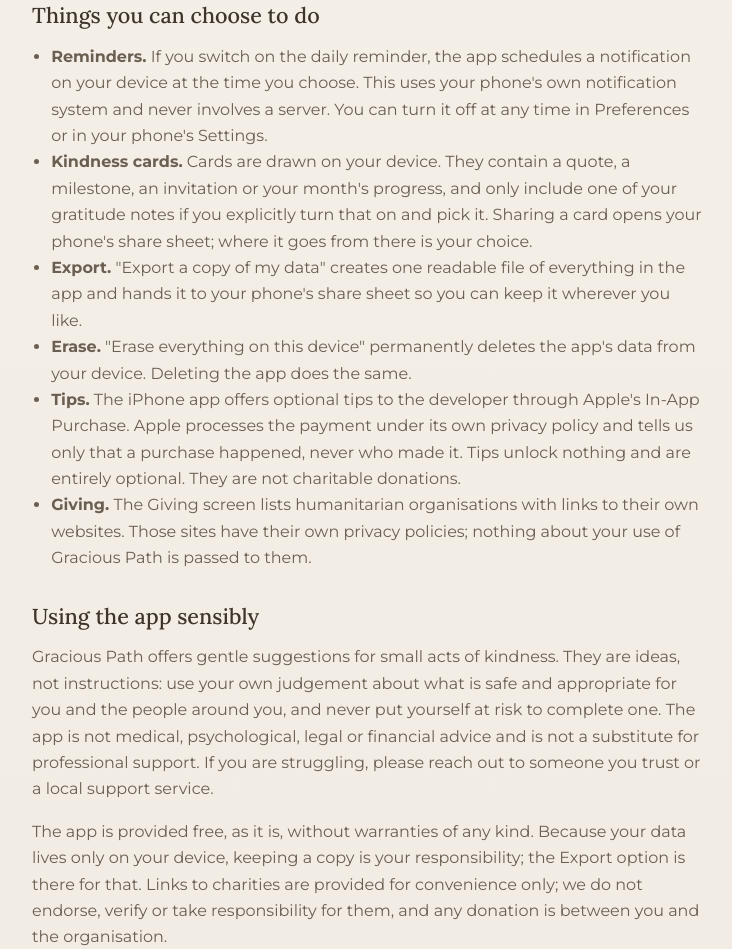
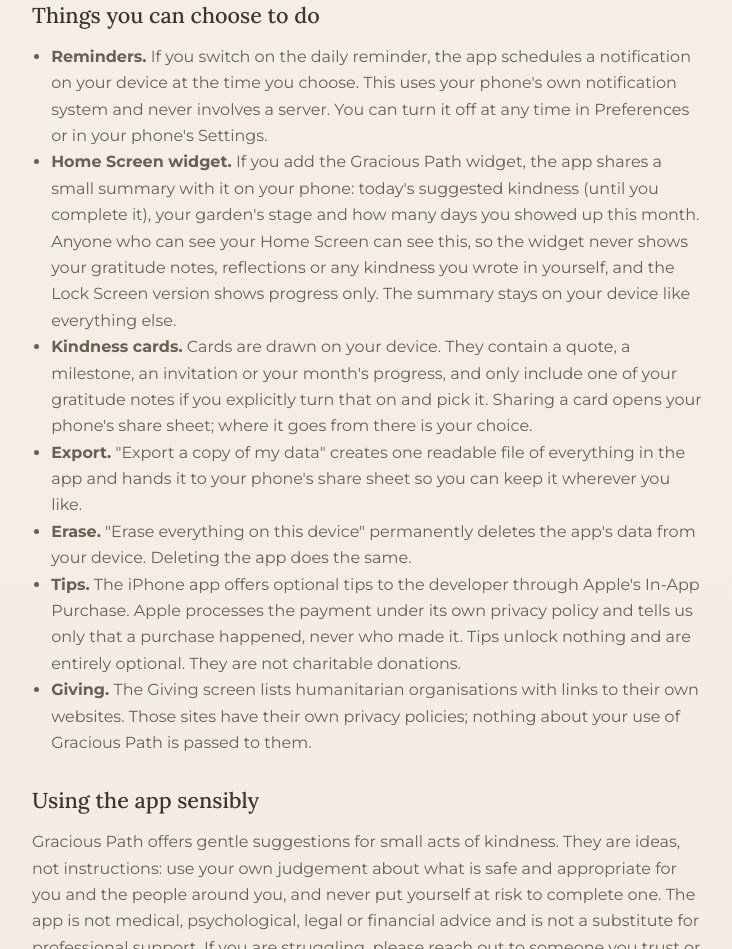
Before and after one commit to Bubblycornflakes/blessed-path-site, a plain HTML site: page index.html in a window 1280 px wide. Shown: the part 1070-2019 px from the top of the page, without its empty margins (272-1004 px from the left). Drawn offline with Linux system fonts and the light colour scheme.

Commit message:
Privacy policy: describe the optional Home Screen widget

```diff
--- a/index.html
+++ b/index.html
@@ -88,6 +88,7 @@
       <h2>Things you can choose to do</h2>
       <ul>
         <li><strong>Reminders.</strong> If you switch on the daily reminder, the app schedules a notification on your device at the time you choose. This uses your phone's own notification system and never involves a server. You can turn it off at any time in Preferences or in your phone's Settings.</li>
+        <li><strong>Home Screen widget.</strong> If you add the Gracious Path widget, the app shares a small summary with it on your phone: today's suggested kindness (until you complete it), your garden's stage and how many days you showed up this month. Anyone who can see your Home Screen can see this, so the widget never shows your gratitude notes, reflections or any kindness you wrote in yourself, and the Lock Screen version shows progress only. The summary stays on your device like everything else.</li>
         <li><strong>Kindness cards.</strong> Cards are drawn on your device. They contain a quote, a milestone, an invitation or your month's progress, and only include one of your gratitude notes if you explicitly turn that on and pick it. Sharing a card opens your phone's share sheet; where it goes from there is your choice.</li>
         <li><strong>Export.</strong> "Export a copy of my data" creates one readable file of everything in the app and hands it to your phone's share sheet so you can keep it wherever you like.</li>
         <li><strong>Erase.</strong> "Erase everything on this device" permanently deletes the app's data from your device. Deleting the app does the same.</li>
```
